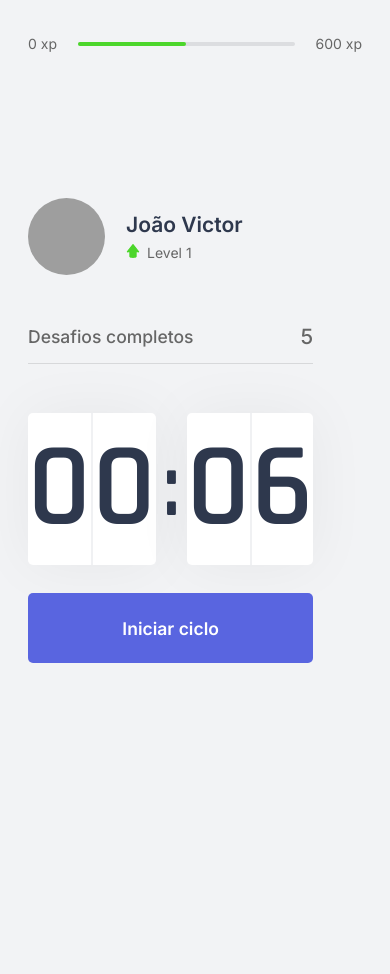
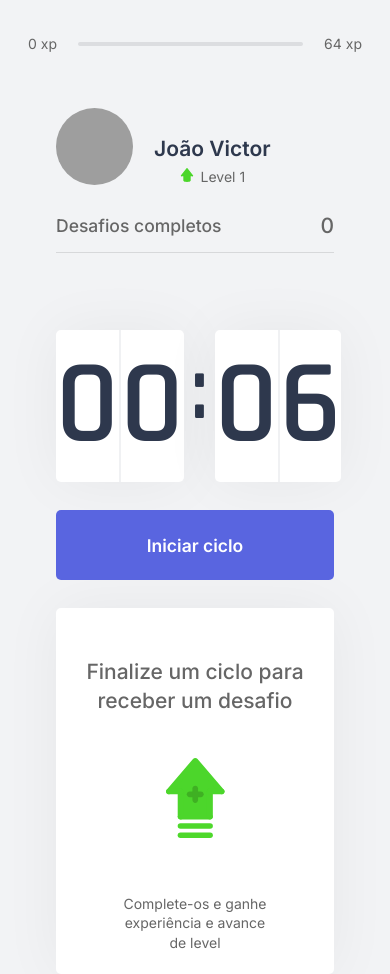
Before and after one commit to joaovictor3g/next-level-week04-moveIt, a Next.js app in the folder web-next/: page / in a window 390 px wide. Before the commit the page ends 844 px from the top, so only its background shows below. Built offline with nearby package versions, Linux system fonts and the light colour scheme; grey boxes are pictures that could not be loaded.

Commit message:
feat: contextApi

```diff
--- /dev/null
+++ b/web-next/challenges.json
@@ -0,0 +1,62 @@
+[
+    {
+      "type": "body",
+      "description": "Estique um de seus braços com a palma da mão virada para frente e puxe os dedos para cima por 10 segundos por mão.",
+      "amount": 80
+    },
+    {
+      "type": "body",
+      "description": "Estique seu braço contra o peito e puxe-o utilizando o outro braço por 10 segundos por braço.",
+      "amount": 60
+    },
+    {
+      "type": "body",
+      "description": "Puxe seu pescoço com a ajuda da mão para a direita e para a esquerda, permanecendo na posição por alguns segundos.",
+      "amount": 70
+    },
+    {
+      "type": "body",
+      "description": "Com as duas mãos na parte de trás da cabeça, leve-a para baixo, alongando a parte de trás da região.",
+      "amount": 60
+    },
+    {
+      "type": "body",
+      "description": "Cruze as pernas e desça com as mãos esticadas em direção ao chão. Repita o movimento com a outra perna na frente.",
+      "amount": 100
+    },
+    {
+      "type": "body",
+      "description": "Sentado, abra as pernas e tente encostar as palmas das mãos no chão, repita 3 vezes por 5 segundos.",
+      "amount": 80
+    },
+    {
+      "type": "body",
+      "description": "Puxe o joelho de encontro ao peito e segure, troque de perna após 10 segundos.",
+      "amount": 50
+    },
+    {
+      "type": "body",
+      "description": "Sentado, cruze uma perna e incline seu tronco à frente, troque de perna após 10 segundos.",
+      "amount": 80
+    },
+    {
+      "type": "eye",
+      "description": "Sentado, feche os olhos e cubra-os com as palmas da mão durante 2 minutos, depois abra normalmente.",
+      "amount": 90
+    },
+    {
+      "type": "eye",
+      "description": "Em algum ambiente aberto, olhe o mais longe que puder em quatro direções por 3s, mexa apenas os olhos. Repita 3 vezes.",
+      "amount": 140
+    },
+    {
+      "type": "eye",
+      "description": "Usando os polegares, massage a área abaixo das sobrancelhas em movimentos circulares por 15 segundos.",
+      "amount": 70
+    },
+    {
+      "type": "body",
+      "description": "Em pé, gire a cintura o máximo que puder para a esquerda, segure por cinco segundos. Repita para a direita.",
+      "amount": 90
+    }
+  ]
--- a/web-next/src/components/Button.tsx
+++ b/web-next/src/components/Button.tsx
@@ -6,13 +6,14 @@
     onClick?: () => void;
     className: string;
     children: ReactNode;
+    disabled?: boolean;
+    type?: "button" | "submit" | "reset";
 }
 
 export function Button(props: ButtonProps) {
     return (
         <div className={styles.mainContainer}>
             <button
-                type="button"
                 {...props}
             >
                 {props.children}
--- /dev/null
+++ b/web-next/src/components/ChallengeBox.tsx
@@ -0,0 +1,48 @@
+import { useContext } from 'react';
+import { ChallengesContext } from '../contexts/ChallengesContext';
+import styles from '../styles/components/ChallengeBox.module.css';
+
+export function ChallengeBox() {
+    const { activeChallenge, resetChallenge } = useContext(ChallengesContext);
+
+    return (
+        <div className={styles.challengeBoxContainer}>
+            { activeChallenge ? (
+                <div className={styles.challengeActive}>
+                    <header>Ganhe { activeChallenge.amount }</header>
+
+                    <main>
+                        <img src={`icons/${activeChallenge.type}.svg`} alt=""/>
+                        <strong>Novo desafio</strong>
+                        <p>{activeChallenge.description}</p>
+                    </main>
+
+                    <footer>
+                        <button
+                            type="button"
+                            className={styles.challengeFailedButton}
+                            onClick={resetChallenge}
+                        >
+                            Falhei
+                        </button>
+                        <button
+                            type="button"
+                            className={styles.challengeSucceededButton}
+                        >
+                            Completei
+                        </button>
+                    </footer>
+                </div>
+            ) : (
+                <div className={styles.challengeNotActive}>
+                    <strong>Finalize um ciclo para receber um desafio</strong>
+
+                    <p>
+                        <img src="icons/level-up.svg" alt="" />
+                    </p>
+                    <p>Complete-os e ganhe experiência e avance de level</p>
+                </div>
+            ) }
+        </div>
+    );
+}
--- a/web-next/src/components/CompletedChallenges.tsx
+++ b/web-next/src/components/CompletedChallenges.tsx
@@ -1,10 +1,14 @@
+import { useContext } from 'react';
+import { ChallengesContext } from '../contexts/ChallengesContext';
 import styles from '../styles/components/CompletedChallenges.module.css';
 
 export function CompletedChallenges() {
+    const { challengesCompleted } = useContext(ChallengesContext)
+
     return (
         <div className={styles.completedChallengesContainer}>
             <span>Desafios completos</span>
-            <span>5</span>
+            <span>{challengesCompleted}</span>
         </div>
     )
 }
--- a/web-next/src/components/CountDown.tsx
+++ b/web-next/src/components/CountDown.tsx
@@ -1,10 +1,16 @@
-import { useState, useEffect } from 'react';
+import { useState, useEffect, useContext } from 'react';
+import { ChallengesContext } from '../contexts/ChallengesContext';
 import styles from '../styles/components/CountDown.module.css';
 import { Button } from './Button';
+
+let countDownTimeOut: NodeJS.Timeout;
 
 export function CountDown() {
     const [time, setTime] = useState(0.1*60);
     const [active, setActive] = useState(false);
+    const [hasFinished, setHasFinished] = useState(false);
+
+    const { startNewChallenge } = useContext(ChallengesContext);
 
     const minutes = Math.floor(time/60);
     const seconds = time%60;
@@ -19,14 +25,24 @@
 
 
     function startCountDown() {
-        setActive(!active);
+        setActive(true);
+    }
+
+    function resetCountDown() {
+        clearTimeout(countDownTimeOut)
+        setActive(false);
+        setTime(0.1*60);
     }
 
     useEffect(() => {
         if(active && time > 0) {
-            setTimeout(() => {
+            countDownTimeOut = setTimeout(() => {
                 setTime(time - 1)
             }, 1000)
+        } else if(active && time === 0) {
+            setHasFinished(true);
+            setActive(false);
+            startNewChallenge();
         }
     }, [active, time]);
 
@@ -44,32 +60,33 @@
                 </div>
             </div>
 
-            {
-                time != 0 ?
-                    (active ?
-                        <Button
-                            onClick={startCountDown}
-                            className={styles.countDownButtonGiveUp}
-
+            { hasFinished ?
+                (<Button
+                    disabled
+                    className={styles.countDownButton}
+                >
+                    Ciclo finalizado
+                    <div />
+                </Button>
+            ): (
+                active ?
+                   (<Button
+                       type="button"
+                       onClick={resetCountDown}
+                       className={`${styles.countDownButton} ${styles.countDownButtonActive}`}
                    >
                        Abandonar cliclo
                        <img src={"icons/close.svg"} alt="img" />
                    </Button>
-                        :
+                   ) : (
                    <Button
+                       type="button"
                        onClick={startCountDown}
-                            className={styles.countDownButtonStart}
+                       className={styles.countDownButton}
                    >
                        Iniciar ciclo
                    </Button>)
-                        :
-                        (<Button
-                            className={styles.countDownButtonFinalized}
-                        >
-                            Ciclo finalizado
-                            <div />
-                        </Button>)
-            }
+            )}
         </div>
     )
 }
--- a/web-next/src/components/ExperienceBar.tsx
+++ b/web-next/src/components/ExperienceBar.tsx
@@ -1,4 +1,5 @@
-import React, { useState } from 'react'
+import React, { useContext, useState } from 'react'
+import { ChallengesContext } from '../contexts/ChallengesContext';
 import styles from '../styles/components/ExperienceBar.module.css';
 
 export function ExperienceBar() {
@@ -12,6 +13,10 @@
         setHover(false);
     }
 
+    const { currentExperience, experienceToNextLevel } = useContext(ChallengesContext);
+
+    const progress = (Math.round(currentExperience *100)/experienceToNextLevel);
+
     return (
         <header className={styles.experienceBar}>
             <span>0 xp</span>
@@ -21,13 +26,13 @@
                 style={hover ? { height: 10 } : {}}
             >
                 <div
-                    style={hover ? { width: '50%', height: 10 } : { width: '50%', height: 4 }}
+                    style={hover ? { width: `${progress}%`, height: 10 } : { width: `${progress}%`, height: 4 }}
                 />
                 {hover &&
-                    <span style={{ left: '50%' }} className={styles.currentExperience}>300 xp</span>
+                    <span style={{ left: `${progress}%` }} className={styles.currentExperience}>{currentExperience} xp</span>
                 }
             </div>
-            <span>600 xp</span>
+            <span>{experienceToNextLevel} xp</span>
         </header>
     )
 }
--- /dev/null
+++ b/web-next/src/contexts/ChallengesContext.tsx
@@ -0,0 +1,68 @@
+import { createContext, ReactNode, useState } from 'react';
+import challenges from  '../../challenges.json';
+
+interface Challenge {
+    type: 'body' | 'eye';
+    description: string;
+    amount: number;
+}
+
+interface ChallengesContextData {
+    level: number;
+    currentExperience: number;
+    challengesCompleted: number;
+    activeChallenge: Challenge;
+    levelUp: () => void;
+    startNewChallenge: () => void;
+    resetChallenge: () => void;
+    experienceToNextLevel: number;
+};
+
+interface ChallengesProviderProps {
+    children: ReactNode;
+}
+
+export const ChallengesContext = createContext({} as ChallengesContextData);
+
+export function ChallengesProvider({ children }: ChallengesProviderProps) {
+    const [level, setLevel] = useState(1);
+    const [currentExperience, setCurrentExperience] = useState(0);
+    const [challengesCompleted, setChallengesCompleted] = useState(0);
+
+    const [activeChallenge, setActiceChallenge]= useState(null);
+
+    const experienceToNextLevel = Math.pow((level+1)*4, 2)
+
+    function levelUp() {
+      setLevel(level+1);
+    }
+
+    function startNewChallenge() {
+        const randomChallengeIndex = Math.floor(Math.random() * challenges.length);
+        const challenge = challenges[randomChallengeIndex];
+
+        setActiceChallenge(challenge);
+    }
+
+    function resetChallenge() {
+        setActiceChallenge(null);
+    }
+
+    return (
+        <ChallengesContext.Provider
+            value={{
+                level,
+                levelUp,
+                currentExperience,
+                challengesCompleted,
+                startNewChallenge,
+                activeChallenge,
+                resetChallenge,
+                experienceToNextLevel
+
+            }}
+        >
+            {children}
+        </ChallengesContext.Provider>
+    );
+}
--- a/web-next/src/pages/_app.tsx
+++ b/web-next/src/pages/_app.tsx
@@ -1,7 +1,14 @@
 import '../styles/global.css';
 
+import { ChallengesProvider } from '../contexts/ChallengesContext';
+
 function MyApp({ Component, pageProps }) {
-  return <Component {...pageProps} />
+  return (
+    <ChallengesProvider>
+      <Component {...pageProps} />
+    </ChallengesProvider>
+
+  )
 }
 
 export default MyApp
--- a/web-next/src/pages/index.tsx
+++ b/web-next/src/pages/index.tsx
@@ -6,6 +6,7 @@
 import Head from 'next/head';
 
 import styles from '../styles/pages/Home.module.css';
+import { ChallengeBox } from "../components/ChallengeBox";
 
 export default function Home() {
   return (
@@ -23,8 +24,8 @@
           <CountDown />
         </div>
 
-        <div>
-
+        <div className={styles.challengeContainerSection}>
+          <ChallengeBox />
         </div>
       </section>
     </div>
--- /dev/null
+++ b/web-next/src/styles/components/ChallengeBox.module.css
@@ -0,0 +1,113 @@
+.challengeBoxContainer {
+    height: 100%;
+
+    background: var(--white);
+    border-radius: 5px;
+    box-shadow: 0 0 60px rgba(0, 0, 0, 0.05);
+    padding: 1.5rem 2rem;
+
+    display: flex;
+    flex-direction: column;
+    align-items: center;
+    justify-content: center;
+
+    text-align: center;
+}
+
+.challengeNotActive {
+    display: flex;
+    flex-direction: column;
+    align-items: center;
+}
+
+.challengeNotActive strong {
+    font-size: 1.5rem;
+    font-weight: 500;
+    line-height: 1.4;
+}
+
+.challengeNotActive p {
+    display: flex;
+    flex-direction: column;
+    align-items: center;
+    line-height: 1.4;
+    max-width: 70%;
+    margin-top: 3rem;
+}
+
+.challengeNotActive p img {
+    margin-bottom: 1rem;
+}
+
+.challengeActive {
+    height: 100%;
+
+    display: flex;
+    flex-direction: column;
+
+}
+
+.challengeActive header {
+    color: var(--blue);
+    font-weight: 400;
+    font-size: 1.25rem;
+    padding: 0 2rem 1.5rem;
+    border-bottom: 1px solid var(--gray-line);
+}
+
+.challengeActive main {
+    flex: 1;
+    display: flex;
+    flex-direction: column;
+    align-items: center;
+    justify-content: center;
+    margin-top: 3rem;
+    margin-bottom: 3rem;
+}
+
+.challengeActive main strong {
+    font-weight: 600;
+    font-size: 2rem;
+    color: var(--title);
+    margin: 1.5rem 0 1rem;
+}
+
+.challengeActive main p {
+    line-height: 1.5;
+}
+
+.challengeActive footer {
+    display: grid;
+    grid-template-columns: 1fr 1fr;
+    gap: 1rem;
+}
+
+.challengeActive footer button {
+    height: 3rem;
+
+    display: flex;
+    align-items: center;
+    justify-content: center;
+
+    border: 0;
+    border-radius: 5px;
+
+    color: var(--white);
+
+    font-size: 1rem;
+    font-weight: 600;
+    transition: filter 0.2s;
+}
+
+.challengeActive footer button.challengeFailedButton {
+    background: var(--red);
+}
+
+
+.challengeActive footer button.challengeSucceededButton {
+    background: var(--green);
+}
+
+.challengeActive footer button:hover {
+    filter: brightness(0.9);
+}
--- a/web-next/src/styles/components/CountDown.module.css
+++ b/web-next/src/styles/components/CountDown.module.css
@@ -42,7 +42,7 @@
     display: flex;
 }
 
-.countDownButtonStart {
+.countDownButton {
     width: 100%;
     height: 5rem;
     margin-top: 2rem;
@@ -60,47 +60,7 @@
 
     transition: background-color 0.2s;
 }
-
-.countDownButtonGiveUp {
-    width: 100%;
-    height: 5rem;
-    margin-top: 2rem;
-    display: flex;
-    align-items: center;
-    justify-content: center;
-    border: 0;
-    border-radius: 5px;
-
-    background: var(--white);
-    color: var(--text);
-
-    font-size: 1.25rem;
-    font-weight: 600;
-
-    transition: background-color 0.2s;
-}
-
-.countDownButtonFinalized {
-    width: 100%;
-    height: 5rem;
-    margin-top: 2rem;
-    display: flex;
-    align-items: center;
-    justify-content: center;
-    border: 0;
-
-    border-radius: 5px;
-
-    background: var(--white);
-    color: var(--text);
-
-    font-size: 1.25rem;
-    font-weight: 600;
-
-    transition: background-color 0.2s;
-}
-
-.countDownButtonFinalized > div {
+.countDownButton > div {
     position: absolute;
     height: 4px;
     background: var(--green);
@@ -108,11 +68,22 @@
     bottom: 0;
 }
 
-.countDownButtonStart:hover {
+.countDownButton:not(:disabled):hover {
     background: var(--blue-dark);
 }
 
-.countDownButtonGiveUp:hover {
+.countDownButtonActive {
+    background: var(--white);
+    color: var(--title);
+}
+
+.countDownButtonActive:not(:disabled):hover {
     background: var(--red);
     color: var(--white);
 }
+
+.countDownButton:disabled {
+    background: var(--white);
+    color: var(--title);
+    cursor: not-allowed;
+}
--- a/web-next/src/styles/pages/Home.module.css
+++ b/web-next/src/styles/pages/Home.module.css
@@ -15,3 +15,23 @@
     gap: 6.25rem;
     align-items: center;
 }
+
+@media(max-width: 770px) {
+    .container section {
+        display: block;
+        text-align: center;
+
+        height: 100%;
+        padding: 2rem;
+
+    }
+
+    .container section div {
+        margin-top: 2rem;
+
+    }
+
+    .challengeContainerSection {
+        margin-bottom: 2rem;
+    }
+}
```
Lines whose indentation alone changed are shown as unchanged.
